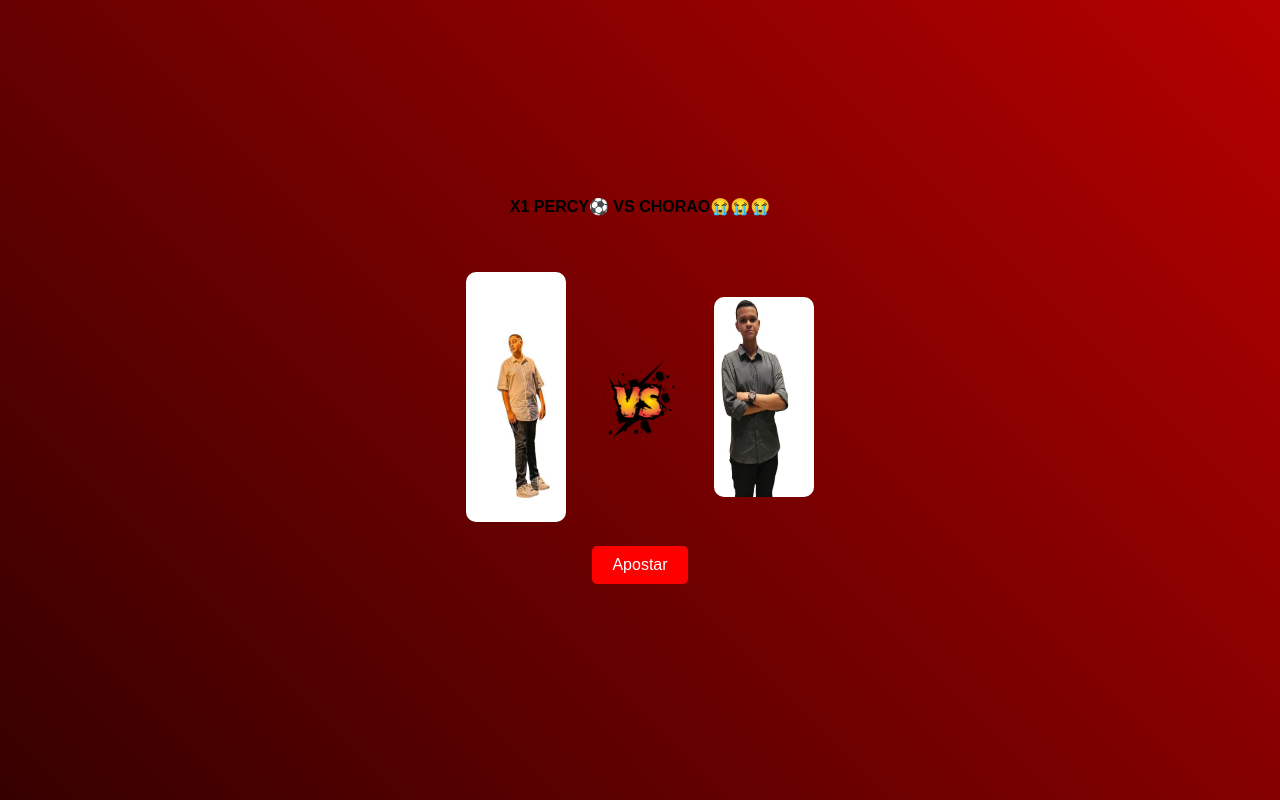
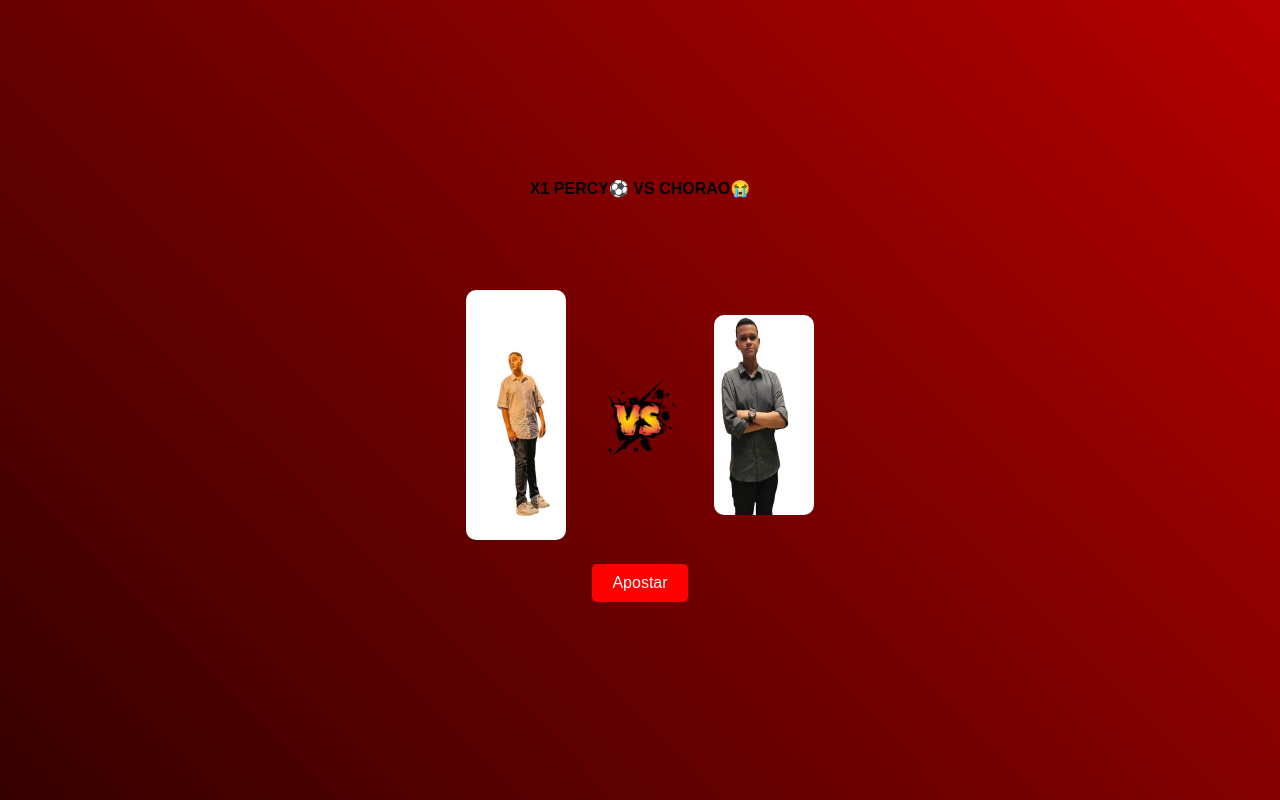
Before and after one commit to Matheusmp4/perciputo, a plain HTML site: page index.html in a window 1280 px wide. Drawn offline with Linux system fonts and the light colour scheme.

Commit message:
Update index.html

```diff
--- a/index.html
+++ b/index.html
@@ -24,7 +24,7 @@
             100% { background-position: 100% 50%; }
         }
 
-        h1 {
+        h2 {
             font-size: 1em;
             color: #ffffff;
             text-align: center;
@@ -102,8 +102,8 @@
 </head>
 <body>
 
-    <h1>X1 PERCY⚽ VS CHORAO😭😭😭</h1>
-    <br> <br>
+    <h2>X1 PERCY⚽ VS CHORAO😭</h2>
+    <br> <br> <br> <br>
 
     <div class="container">
         <div class="image-container">
```
